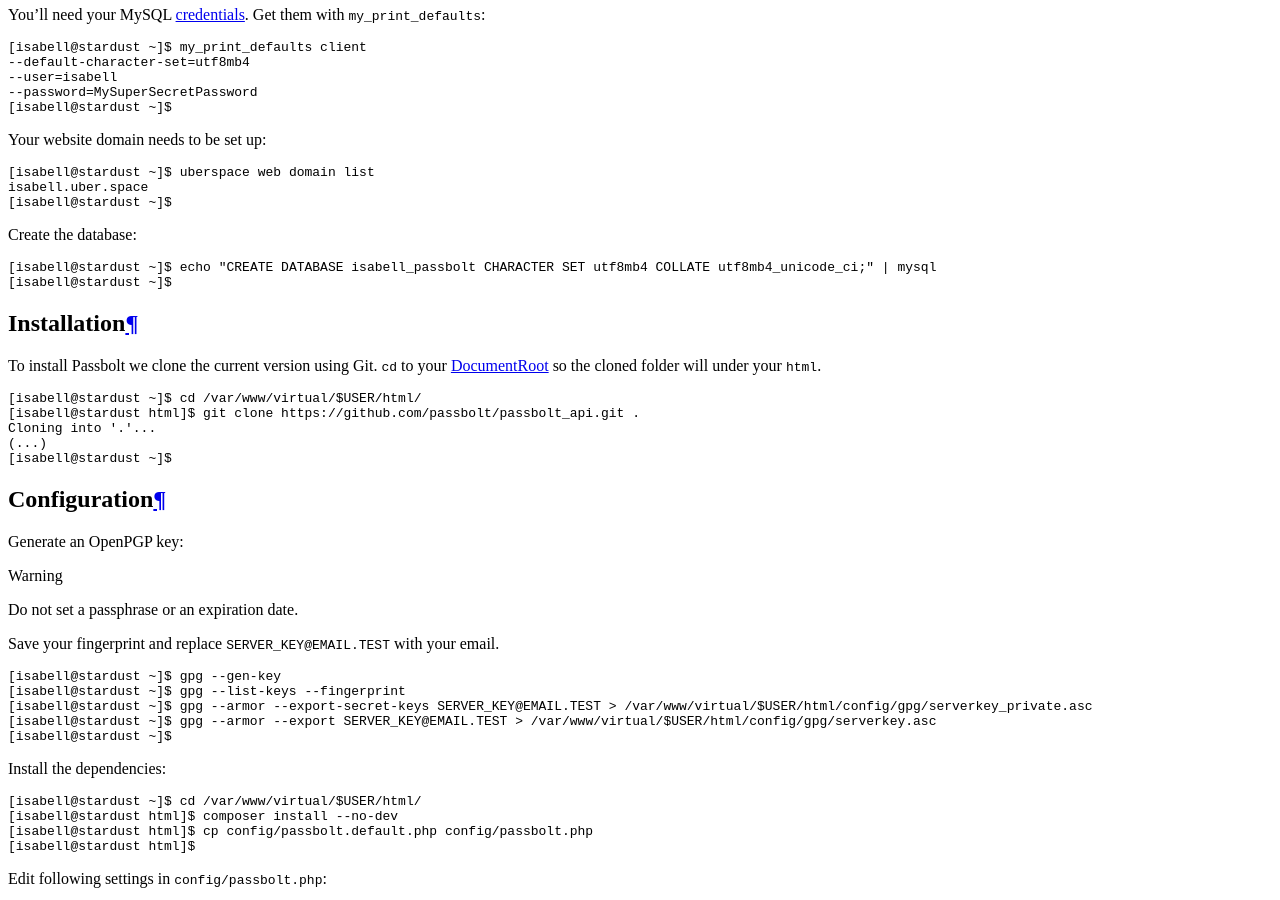
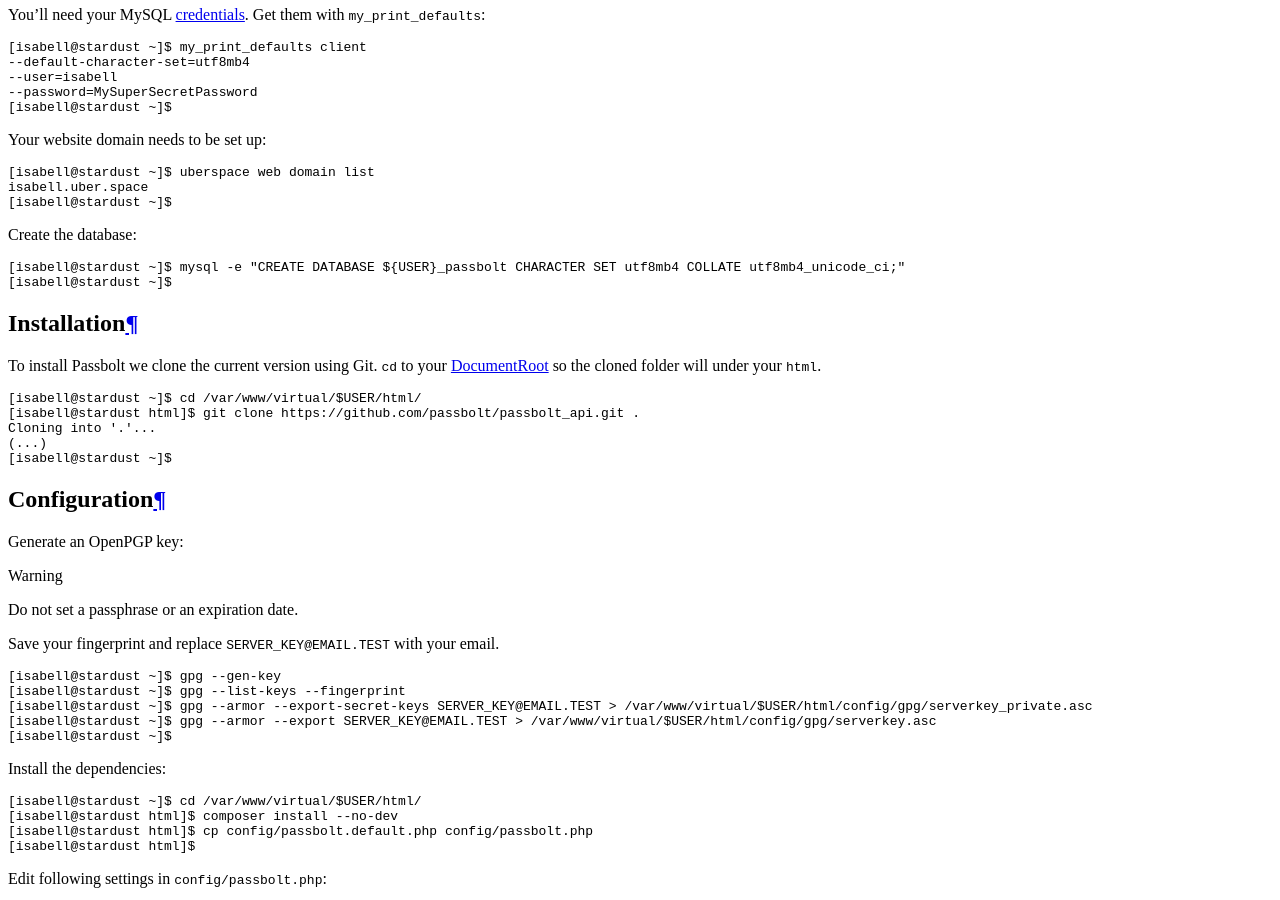
Before and after one commit to Uberspace/lab, a Sphinx documentation site: the page built from source/guide_passbolt.rst, in a window 1280 px wide and 900 px high, scrolled down 3474 px. Built offline with Sphinx 7.4.7 and the Read the Docs theme 2.0.0, drawn with Linux system fonts in a browser that asks for light colours.

Commit message:
[passbolt] simplify mysql command

```diff
--- a/source/guide_passbolt.rst
+++ b/source/guide_passbolt.rst
@@ -55,7 +55,7 @@
 
 ::
 
- [isabell@stardust ~]$ echo "CREATE DATABASE isabell_passbolt CHARACTER SET utf8mb4 COLLATE utf8mb4_unicode_ci;" | mysql
+ [isabell@stardust ~]$ mysql -e "CREATE DATABASE ${USER}_passbolt CHARACTER SET utf8mb4 COLLATE utf8mb4_unicode_ci;"
  [isabell@stardust ~]$
 
 Installation
```
